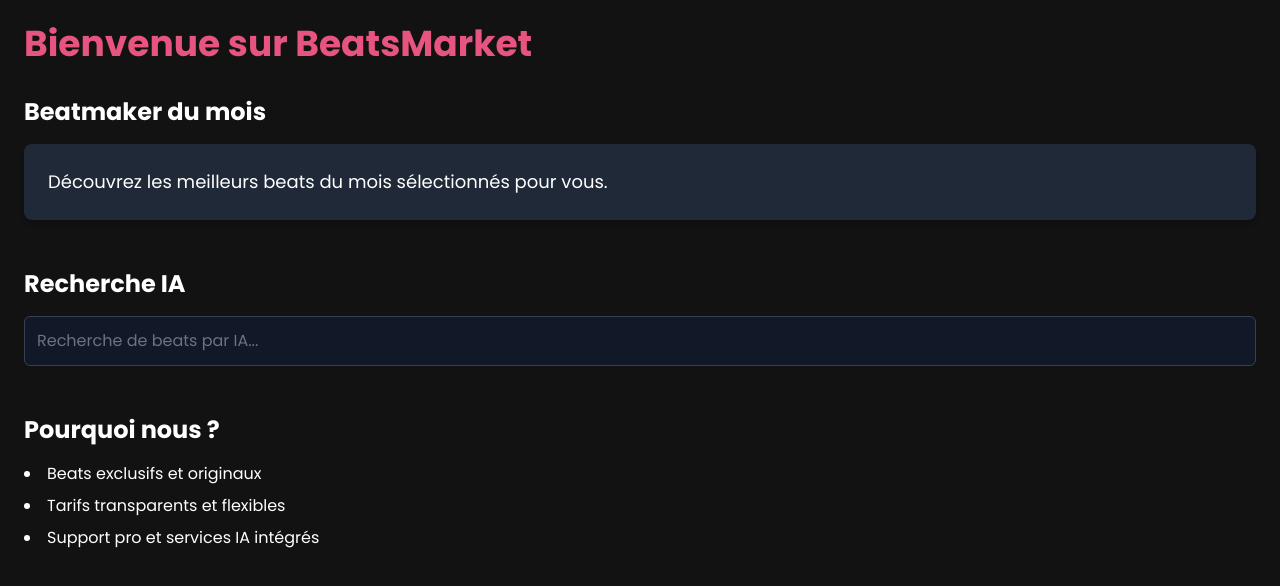
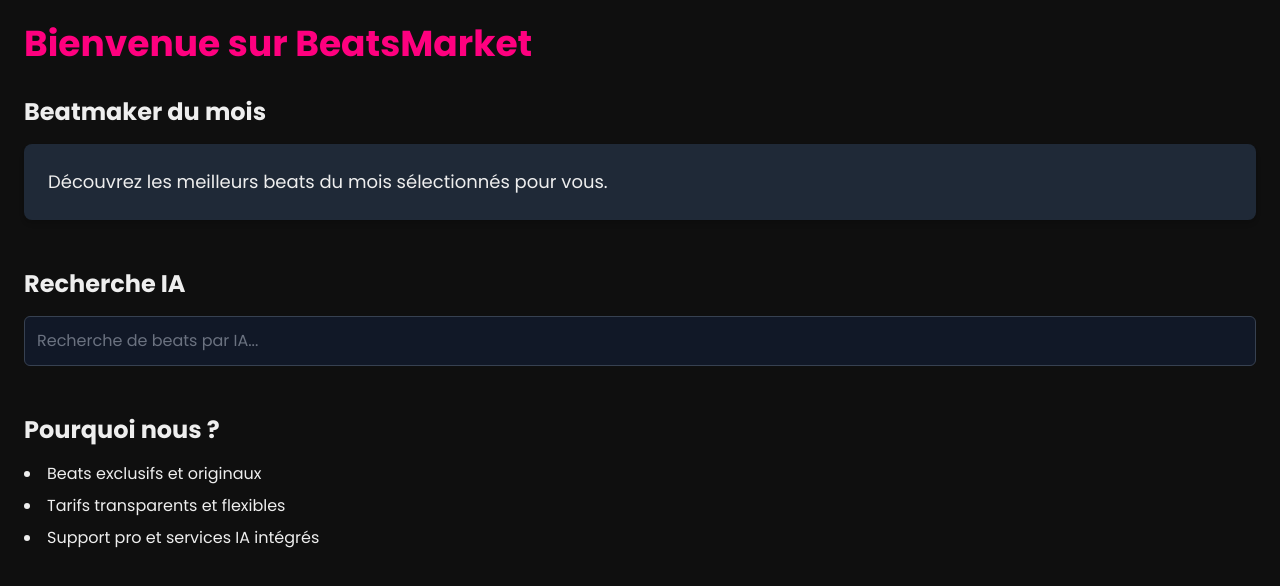
Before and after one commit to jaypms/beatsmarketlebon, a Next.js app: page / in a window 1280 px wide. Shown: the top 586 px of the page. Built offline with nearby package versions, Linux system fonts and the light colour scheme.

Commit message:
Update tailwind.config.js

```diff
--- a/tailwind.config.js
+++ b/tailwind.config.js
@@ -1,22 +1,22 @@
 /** @type {import('tailwindcss').Config} */
 module.exports = {
   content: [
-    './app/**/*.{js,ts,jsx,tsx}',
-    './src/components/**/*.{js,ts,jsx,tsx}',
+    "./app/**/*.{js,ts,jsx,tsx}",
+    "./pages/**/*.{js,ts,jsx,tsx}",
+    "./components/**/*.{js,ts,jsx,tsx}"
   ],
   theme: {
     extend: {
       colors: {
-        primary: '#E75480',  // Rose vif BeatsMarket
-        secondary: '#5C2A82', // Violet BeatsMarket
-        background: '#121212', // Fond sombre
-        text: '#FFFFFF', // Texte clair
+        primary: '#ff007f', // rose vif BeatsMarket
+        secondary: '#7c3aed', // violet
+        background: '#0f0f0f', // fond sombre
+        text: '#eee'
       },
       fontFamily: {
-        poppins: ['var(--font-poppins)', 'sans-serif'],
-        ptsans: ['var(--font-pt-sans)', 'sans-serif'],
-      },
+        inter: ['var(--font-inter)', 'sans-serif']
+      }
     },
   },
   plugins: [],
-};
+}
```
